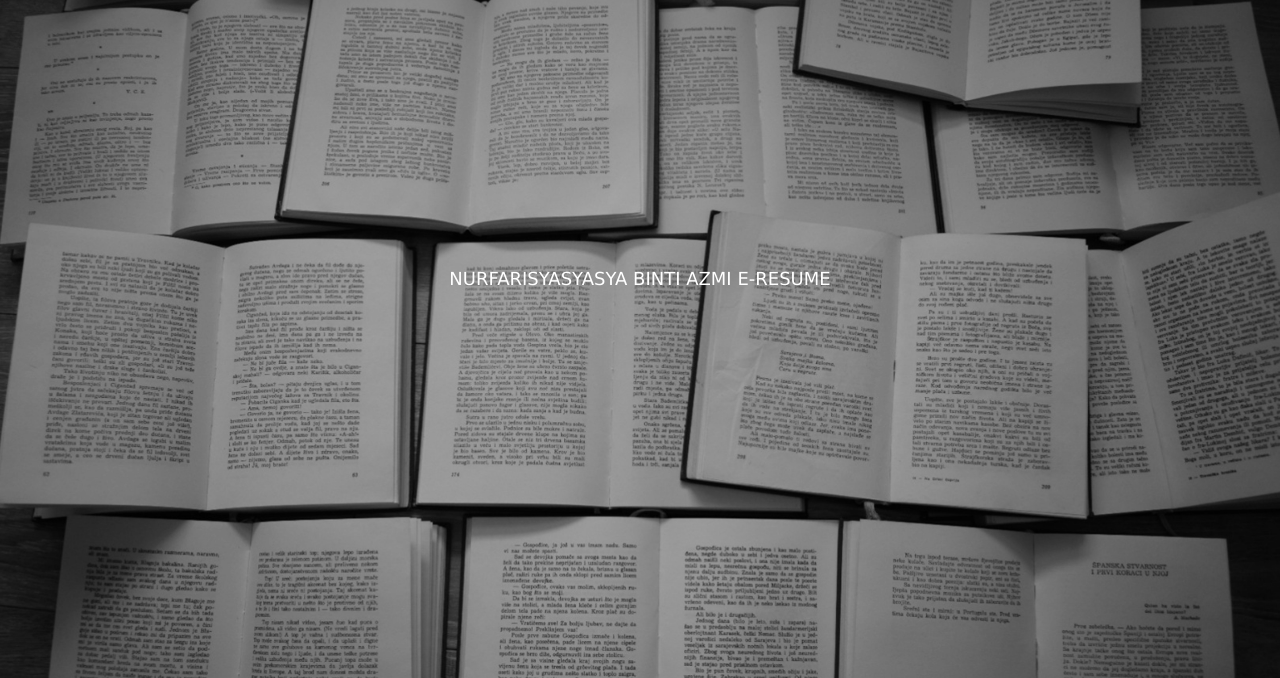
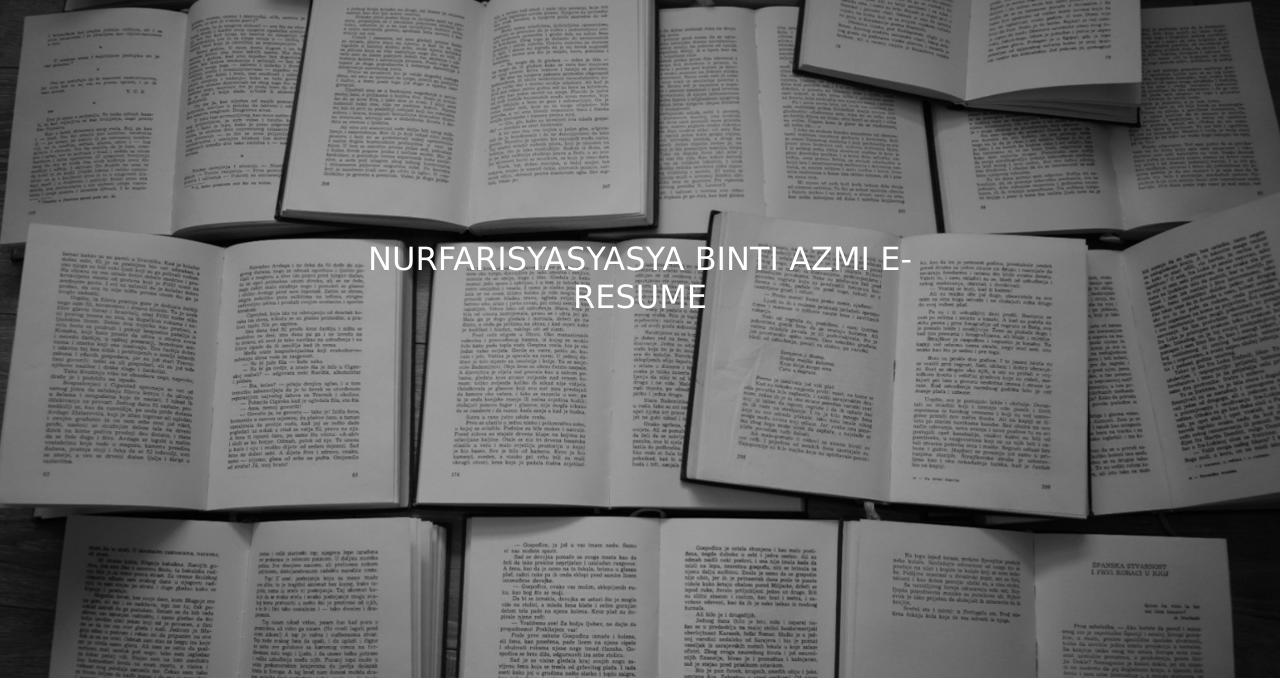
Before and after one commit to farisyasya/Syasyae-resume, a plain HTML site: page index.html in a window 1280 px wide. Shown: the part 122-800 px from the top of the page. Drawn offline with nearby package versions, Linux system fonts and the light colour scheme.

Commit message:
Update style.css

```diff
--- a/style.css
+++ b/style.css
@@ -8,7 +8,7 @@
     color: white;
     left: 50%;
     top: 50%;
-    font-size: large;
+    font-size: 200%;
     transform: translate(-50% -50%);
 
   }
@@ -22,7 +22,7 @@ body{
 
 .text{
   color: white;
-  font-size: 250%;
+  font-size: 200%;
   position: absolute;
   top: 50%;
   left: 50%;
```
